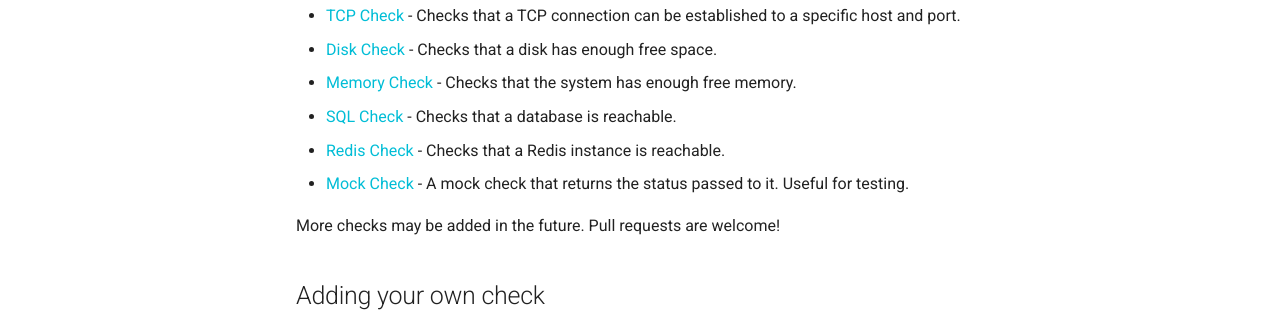
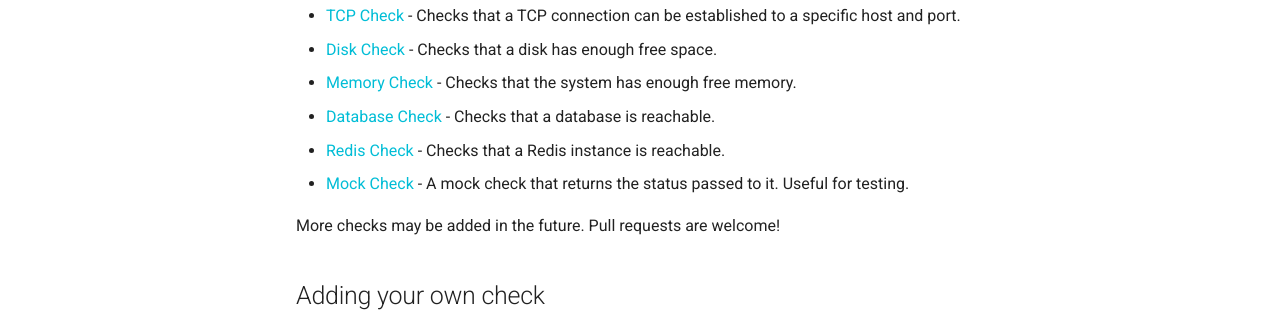
Before and after one commit to brpaz/go-healthcheck, an MkDocs documentation site: the page built from docs/checks/index.md, in a window 1280 px wide and 900 px high. Shown: the part 445-757 px from the top of the window. Built offline with MkDocs 1.6.1 and Material for MkDocs 9.7.7, drawn with Linux system fonts in a browser that asks for light colours; comment, search, counter and statistics services are not loaded.

Commit message:
chore(docs): documentation links fixes

```diff
--- a/docs/checks/index.md
+++ b/docs/checks/index.md
@@ -6,13 +6,13 @@
 
 This library provides the following built-in checks:
 
-- [HTTP Check](docs/checks/http-check.md) - Checks that a specific http endpoint is reachable and returns the expected status code.
-- [TCP Check](docs/checks/tcp-check.md) - Checks that a TCP connection can be established to a specific host and port.
-- [Disk Check](docs/checks/disk-check.md) - Checks that a disk has enough free space.
-- [Memory Check](docs/checks/memory-check.md) - Checks that the system has enough free memory.
-- [SQL Check](docs/checks/sql-check.md) - Checks that a database is reachable.
-- [Redis Check](docs/checks/redis-check.md) - Checks that a Redis instance is reachable.
-- [Mock Check](docs/checks/mock-check.md) - A mock check that returns the status passed to it. Useful for testing.
+- [HTTP Check](./http-check.md) - Checks that a specific http endpoint is reachable and returns the expected status code.
+- [TCP Check](./tcp-check.md) - Checks that a TCP connection can be established to a specific host and port.
+- [Disk Check](./disk-check.md) - Checks that a disk has enough free space.
+- [Memory Check](./memory-check.md) - Checks that the system has enough free memory.
+- [Database Check](./database-check.md) - Checks that a database is reachable.
+- [Redis Check](./redis-check.md) - Checks that a Redis instance is reachable.
+- [Mock Check](mock-check.md) - A mock check that returns the status passed to it. Useful for testing.
 
 More checks may be added in the future. Pull requests are welcome!
 
```
Also changed, not shown: docs/index.md (+1 -1 lines).
